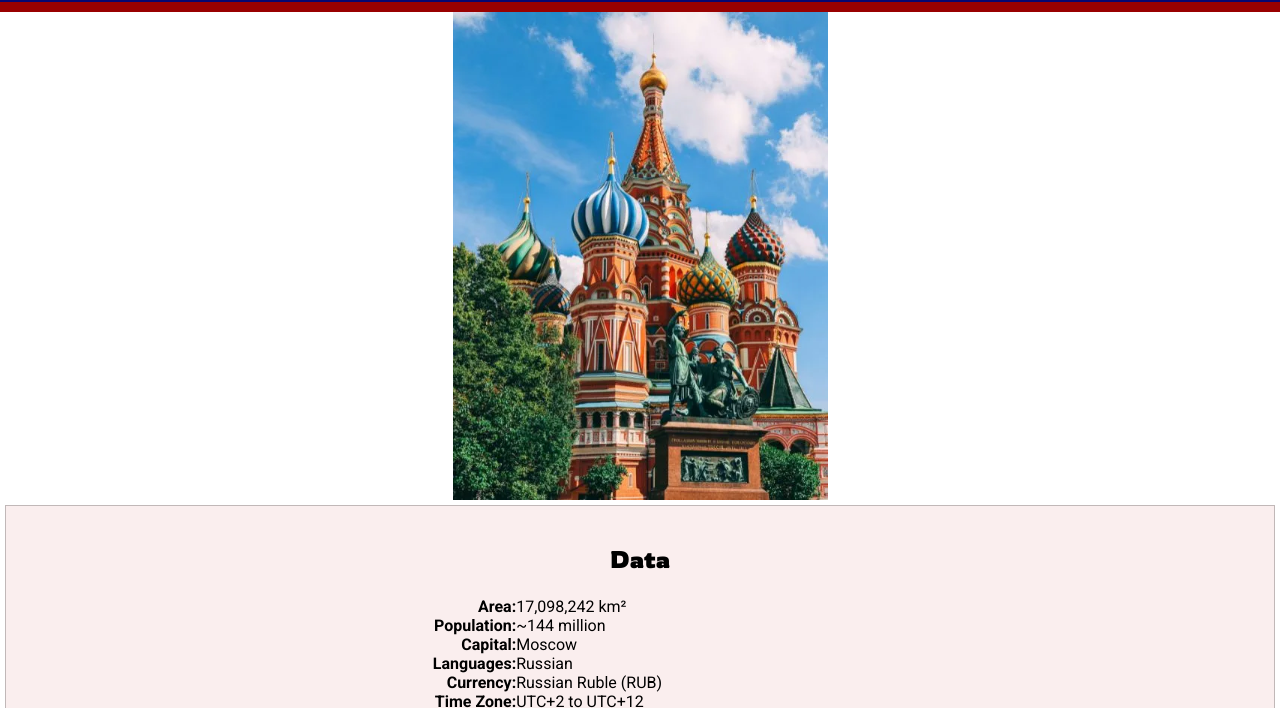
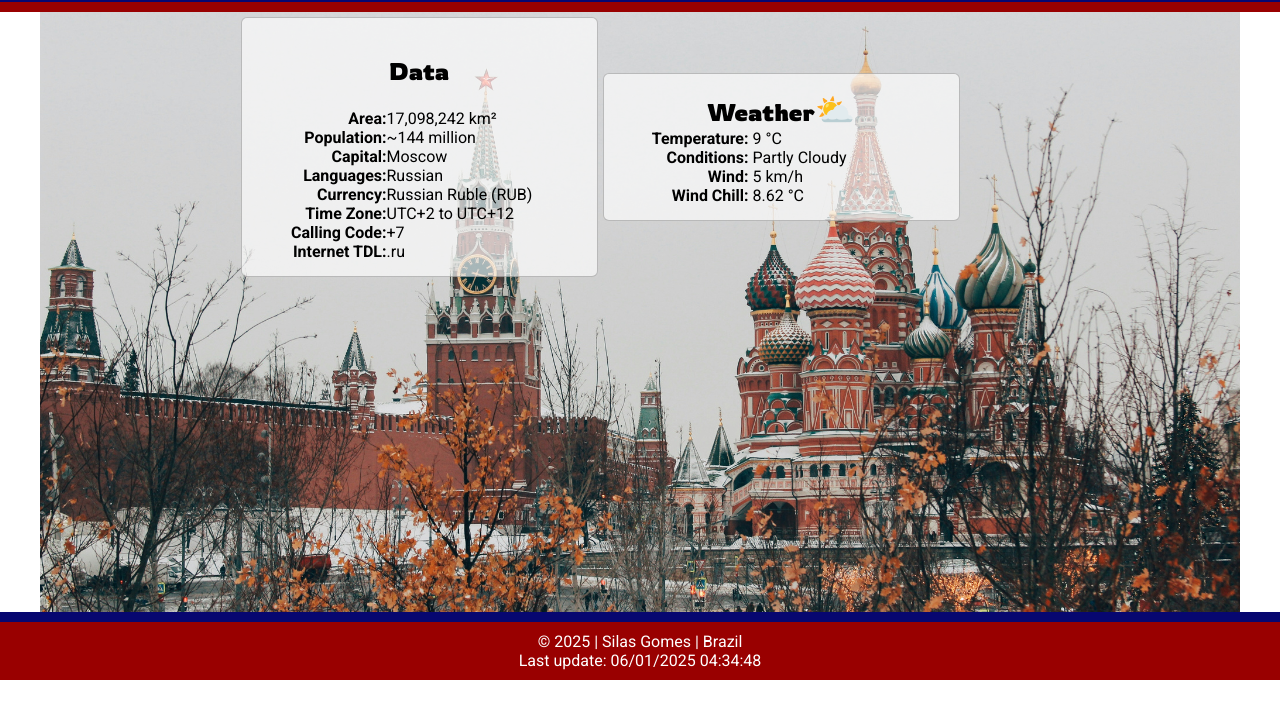
Before and after one commit to MagoPrismo/wdd131, a plain HTML site: page place.html in a window 1280 px wide. Shown: the part 88-796 px from the top of the page. Drawn offline with Linux system fonts and the light colour scheme.

Commit message:
last changes

```diff
--- a/place.html
+++ b/place.html
@@ -22,7 +22,10 @@
     </header>
     <main>
         <div class="hero">
-            <img src="images/smallrussia2.webp" alt="mobile view">
+            <picture>
+                <source media="(min-width: 500px)" srcset="images/hero.webp">
+                <img src="images/smallrussia2.webp" alt="mobile view">
+            </picture>
         </div>
         <div class="labels">
             <div id="data">
--- a/styles/place.css
+++ b/styles/place.css
@@ -21,6 +21,9 @@
     --pad5: 5px;
     --pad10: 10px;
     --pad15: 15px;
+    /* desktop view */
+    --pd: 0.615rem;
+    --h2d: 1rem;
 
 }
 
@@ -114,7 +117,7 @@ h2 {
 
 #weather {
     display: grid;
-    grid-template: 0.5fr 0.3fr 1fr / 1fr;
+    grid-template: 0.5fr 0.5fr 1fr / 1fr;
     text-align: center;
     align-items: center;
     justify-content: center;
@@ -130,3 +133,56 @@ h2 {
     justify-self: center;
     padding: var(--pad10);
 }
+
+@media screen and (min-width: 600px) {
+    .hero {
+        position: absolute;
+        width: 100%;
+        height: auto;
+        z-index: -1;
+    }
+
+    .hero img {
+        max-width: 1200px;
+        width: 100%;
+        height: auto;
+        object-fit: cover;
+    }
+
+    .labels {
+        flex-flow: row;
+    }
+
+    #data, #weather {
+        width: 20%;
+        height: auto;
+    }
+
+    main {
+        max-width: 1200px;
+        height: 600px;
+    }
+
+    #data, #weather {
+        background-color: rgba(255, 255, 255, 0.651);
+        border-radius: 6px;
+    }
+
+    #weather {
+        grid-template: 0.5fr 1fr / 1fr;
+        width: 30%;
+    }
+
+    #data {
+        width: 30%;
+    }
+
+    #icon {
+        display: none;
+    }
+
+    #weather h2::after {
+        content: "⛅";
+        font-size: 2rem;
+    }
+}
```
Also changed, not shown: images/hero.webp (added).
